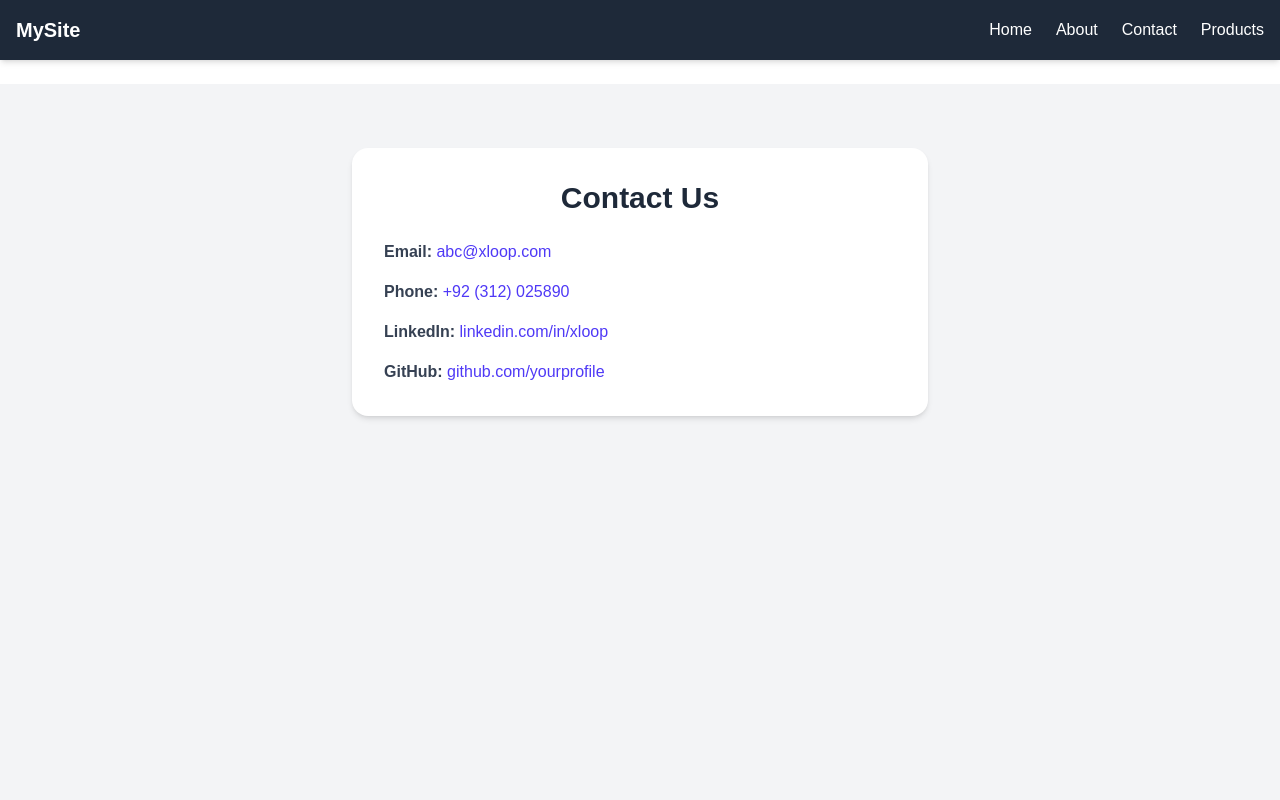
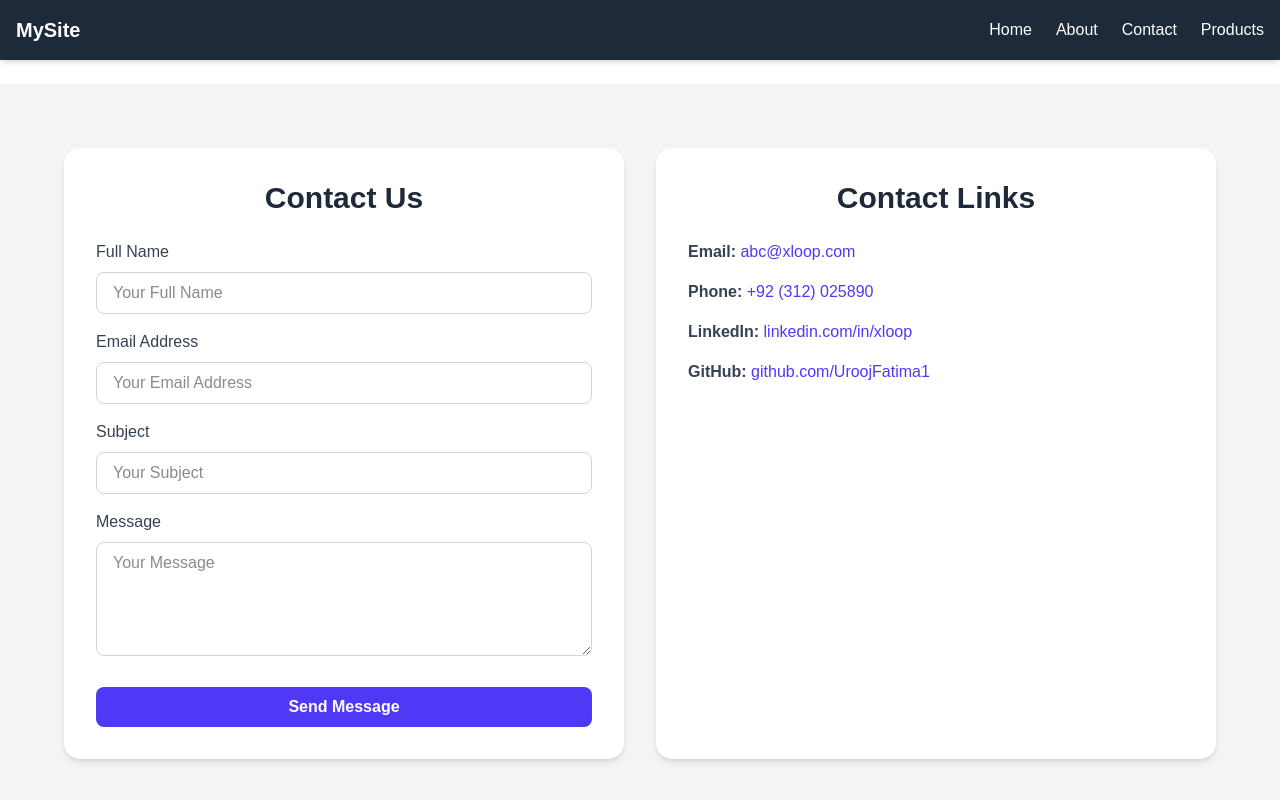
Before and after one commit to UroojFatima1/addingfeedback, a Next.js app: page /contact in a window 1280 px wide. Shown: the top 800 px of the page. Built offline with nearby package versions, Linux system fonts and the light colour scheme.

Commit message:
ASSIGNMENT 6.1

```diff
--- a/package.json
+++ b/package.json
@@ -9,10 +9,13 @@
     "lint": "next lint"
   },
   "dependencies": {
+    "@hookform/resolvers": "^5.1.1",
     "next": "15.3.5",
     "react": "^19.0.0",
     "react-dom": "^19.0.0",
-    "react-icons": "^5.5.0"
+    "react-hook-form": "^7.60.0",
+    "react-icons": "^5.5.0",
+    "yup": "^1.6.1"
   },
   "devDependencies": {
     "@eslint/eslintrc": "^3",
--- a/src/app/contact/page.js
+++ b/src/app/contact/page.js
@@ -1,40 +1,203 @@
-export default function Contact()
-{
+"use client";
+
+import { useForm } from "react-hook-form";
+import * as yup from "yup";
+import { yupResolver } from "@hookform/resolvers/yup";
+import React, { useState } from "react";
+
+
+export default function Contact() {
+
+    const schema = yup.object().shape({
+    name: yup.string().required("Name is required").min(4, "Name must be at least 4 characters"),
+    email: yup.string().email("Invalid email").required("Email is required in correct format"),
+    subject: yup.string().required("Subject is required").min(5, "Subject must be at least 5 characters"),
+    message: yup.string().required("Message is required").min(10, "Message is too short"),});
+
+    const [isSubmitting,setIsSubmitting] = useState(false);
+    const [isSubmitted, setIsSubmitted] = useState(false);
+
+  const { register, handleSubmit,formState:{errors},reset } = useForm({resolver: yupResolver(schema)});
+
+  const onSubmit = (data) => {
+    console.log("Submitted:", data);
+    setIsSubmitting(true);
+
+    setTimeout(() => {
+    reset();
+    setIsSubmitting(false);
+    setIsSubmitted(true);
+  }, 1000);
+
+  };
+
   return (
     <div className="min-h-screen bg-gray-100 py-16 px-4">
-            <div className="max-w-xl mx-auto bg-white rounded-2xl shadow-md p-8">
-                <h1 className="text-3xl font-bold text-gray-800 mb-6 text-center">Contact Us</h1>
+      <div className="max-w-6xl mx-auto grid md:grid-cols-2 gap-8">
+
+        {/* Contact Form */}
+        <form
+          onSubmit={handleSubmit(onSubmit)}
+          className="bg-white rounded-2xl shadow-md p-8"
+        >
+          <h3 className="text-3xl font-bold text-gray-800 mb-6 text-center">
+            Contact Us
+          </h3>
+
+          {isSubmitted && (
+  <div className="mb-4 text-green-600 text-center font-medium">
+    Submitted successfully!
+  </div>
+)}
+
+
+          <div className="mb-4">
+            <label htmlFor="name" className="block text-gray-700 mb-2">
+              Full Name
+            </label>
+            <input
+              type="text"
+              id="name"
+              {...register("name", { required: true })}
+              className="w-full px-4 py-2 border border-gray-300 rounded-lg focus:outline-none focus:ring-2 focus:ring-indigo-500"
+              placeholder="Your Full Name"
+            />
+            {errors.name && <p className="text-red-500 text-sm mt-1">{errors.name.message}</p>}
+          </div>
+
+          <div className="mb-4">
+            <label htmlFor="email" className="block text-gray-700 mb-2">
+              Email Address
+            </label>
+            <input
+              type="email"
+              id="email"
+              {...register("email", { required: true })}
+              className="w-full px-4 py-2 border border-gray-300 rounded-lg focus:outline-none focus:ring-2 focus:ring-indigo-500"
+              placeholder="Your Email Address"
+            />
+            {errors.email && <p className="text-red-500 text-sm mt-1">{errors.email.message}</p>}
+          </div>
+
+          <div className="mb-4">
+            <label htmlFor="subject" className="block text-gray-700 mb-2">
+              Subject
+            </label>
+            <input
+              id="subject"
+              {...register("subject", { required: true })}
+              className="w-full px-4 py-2 border border-gray-300 rounded-lg focus:outline-none focus:ring-2 focus:ring-indigo-500"
+              placeholder="Your Subject"
+            />
+              {errors.subject && <p className="text-red-500 text-sm mt-1">{errors.subject.message}</p>}
+          </div>
+
+          <div className="mb-6">
+            <label htmlFor="message" className="block text-gray-700 mb-2">
+              Message
+            </label>
+            <textarea
+              id="message"
+              {...register("message", { required: true })}
+              className="w-full px-4 py-2 border border-gray-300 rounded-lg focus:outline-none focus:ring-2 focus:ring-indigo-500"
+              rows="4"
+              placeholder="Your Message"
+            />
+            {errors.message && <p className="text-red-500 text-sm mt-1">{errors.message.message}</p>}
+
+          </div>
+
+          <button
+  type="submit"
+  disabled={isSubmitting || isSubmitted}
+  className={`w-full flex items-center justify-center gap-2 ${
+    isSubmitted ? 'bg-gray-400' : 'bg-indigo-600 hover:bg-indigo-700'
+  } text-white font-semibold py-2 px-4 rounded-lg transition duration-200`}
+>
+  {isSubmitting && (
+    <svg
+      className="animate-spin h-5 w-5 text-white"
+      xmlns="http://www.w3.org/2000/svg"
+      fill="none"
+      viewBox="0 0 24 24"
+    >
+      <circle
+        className="opacity-25"
+        cx="12"
+        cy="12"
+        r="10"
+        stroke="currentColor"
+        strokeWidth="4"
+      />
+      <path
+        className="opacity-75"
+        fill="currentColor"
+        d="M4 12a8 8 0 018-8v4l3-3-3-3v4a8 8 0 00-8 8z"
+      />
+    </svg>
+  )}
+  {isSubmitting ? "Sending..." : isSubmitted ? "Submitted" : "Send Message"}
+</button>
+
+
+
+        </form>
+
+        {/* Contact Links */}
+        <div className="bg-white rounded-2xl shadow-md p-8">
+          <h3 className="text-3xl font-bold text-gray-800 mb-6 text-center">
+            Contact Links
+          </h3>
 
           <div className="space-y-4 text-gray-700 text-base">
             <p>
               <span className="font-semibold">Email:</span>{" "}
-                        <a href="mailto:hello@example.com" className="text-indigo-600 hover:underline">
+              <a
+                href="mailto:abc@xloop.com"
+                className="text-indigo-600 hover:underline"
+              >
                 abc@xloop.com
               </a>
             </p>
 
             <p>
               <span className="font-semibold">Phone:</span>{" "}
-                        <a href="tel:+1234567890" className="text-indigo-600 hover:underline">
+              <a
+                href="tel:+92312025890"
+                className="text-indigo-600 hover:underline"
+              >
                 +92 (312) 025890
               </a>
             </p>
 
             <p>
               <span className="font-semibold">LinkedIn:</span>{" "}
-                        <a href="https://www.linkedin.com/company/xloopdigital/" target="_blank" rel="noopener noreferrer" className="text-indigo-600 hover:underline">
+              <a
+                href="https://www.linkedin.com/company/xloopdigital/"
+                target="_blank"
+                rel="noopener noreferrer"
+                className="text-indigo-600 hover:underline"
+              >
                 linkedin.com/in/xloop
               </a>
             </p>
 
             <p>
               <span className="font-semibold">GitHub:</span>{" "}
-                        <a href="https://github.com/UroojFatima1" target="_blank" rel="noopener noreferrer" className="text-indigo-600 hover:underline">
-                            github.com/yourprofile
+              <a
+                href="https://github.com/UroojFatima1"
+                target="_blank"
+                rel="noopener noreferrer"
+                className="text-indigo-600 hover:underline"
+              >
+                github.com/UroojFatima1
               </a>
             </p>
           </div>
         </div>
+
+
+      </div>
     </div>
   );
 }
--- a/src/app/layout.js
+++ b/src/app/layout.js
@@ -26,7 +26,7 @@ export default function RootLayout({ children })
         className={`bg-gray-100 min-h-screen flex flex-col ${geistSans.variable} ${geistMono.variable} antialiased`}
       >
         <Header />
-        <marquee>Visit Products Page For Assignment 5.2</marquee>
+        <marquee>Visit Contact Page For Updated Assignment 6.1</marquee>
         <main className="flex-grow">
           {children}
         </main>
```
Also changed, not shown: 1 other file (tests, documents, lock files or other folders). Lines whose indentation alone changed are shown as unchanged.
